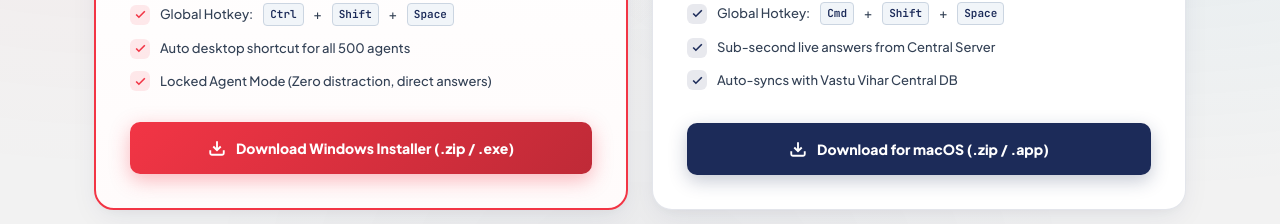
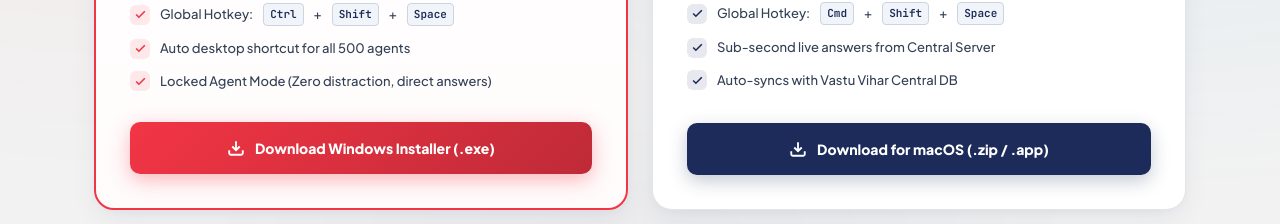
Before and after one commit to kumaranujranchi/vv-callcenterbot, an Electron app: page public/portal.html in a window 1280 px wide. Shown: the part 1160-1384 px from the top of the page. Drawn offline with Linux system fonts and the light colour scheme; no server answers.

Commit message:
feat: Configure NSIS 1-click Windows setup installer (CallCenterCopilot-Setup.exe)

```diff
--- a/public/portal.html
+++ b/public/portal.html
@@ -794,9 +794,9 @@
             </ul>
           </div>
           <div>
-            <a href="/downloads/CallCenterCopilot-Windows-x64.zip" download="CallCenterCopilot-Windows-x64.zip" class="btn-download-red">
+            <a href="/downloads/CallCenterCopilot-Setup.exe" download="CallCenterCopilot-Setup.exe" class="btn-download-red">
               <svg viewBox="0 0 24 24" width="18" height="18" fill="none" stroke="currentColor" stroke-width="2.5"><path d="M21 15v4a2 2 0 0 1-2 2H5a2 2 0 0 1-2-2v-4"></path><polyline points="7 10 12 15 17 10"></polyline><line x1="12" y1="15" x2="12" y2="3"></line></svg>
-              Download Windows Installer (.zip / .exe)
+              Download Windows Installer (.exe)
             </a>
           </div>
         </div>
```
Also changed, not shown: package.json (+9 -6 lines), .github/workflows/build-windows-exe.yml, public/icon.ico (added), 1 other file.
